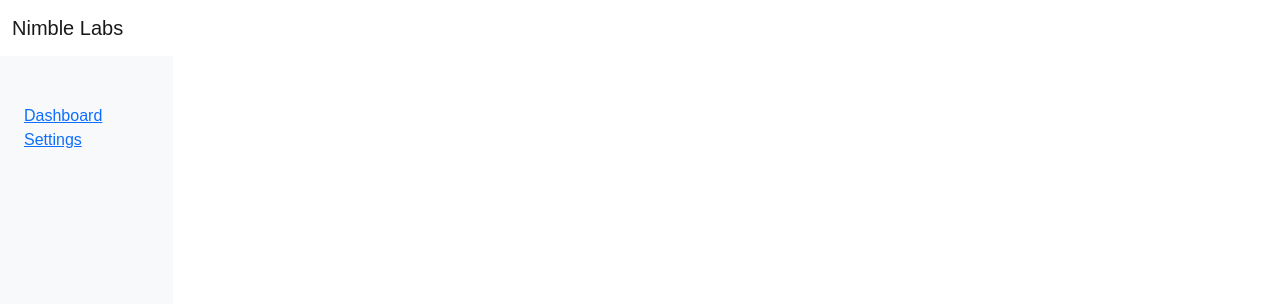
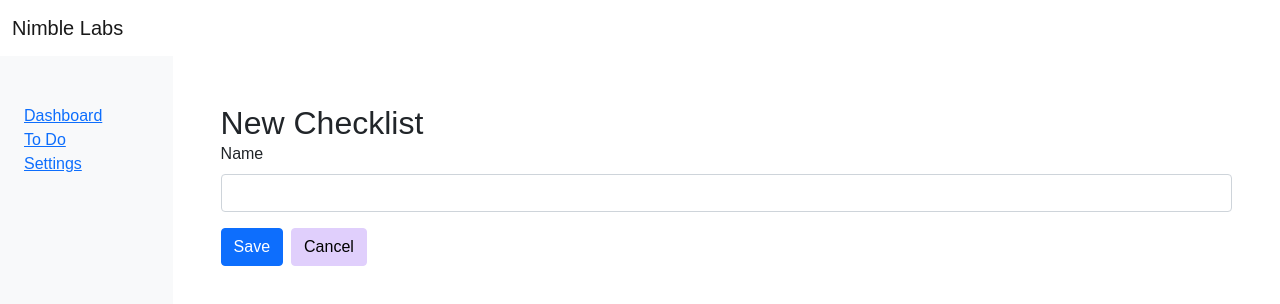
Before and after one commit to NimbleLabs/react-starter-app, a React (Create React App) app: page /new-checklist in a window 1280 px wide. Shown: the top 304 px of the page. Built offline with nearby package versions, Linux system fonts and the light colour scheme; a web font is replaced by a local one.

Commit message:
Local data model for checklists

```diff
--- a/package.json
+++ b/package.json
@@ -12,6 +12,7 @@
     "react-router-dom": "^6.2.1",
     "react-scripts": "5.0.0",
     "sass": "^1.45.2",
+    "uuid": "^8.3.2",
     "web-vitals": "^2.1.2"
   },
   "scripts": {
--- a/src/App.js
+++ b/src/App.js
@@ -5,6 +5,9 @@ import Sidebar from "./layout/Sidebar";
 
 import {BrowserRouter as Router, Route, Routes} from "react-router-dom";
 import Login from "./views/Login";
+import Checklists from "./views/lists/Checklists";
+import ChecklistForm from "./views/lists/ChecklistForm";
+import ChecklistDetails from "./views/lists/ChecklistDetails";
 
 function App() {
 
@@ -25,6 +28,10 @@ function App() {
           <div className="w-100-pct">
             <Routes>
               <Route path="/" element={<Dashboard/>}/>
+              <Route path="/todo" element={<Checklists/>}/>
+              <Route path="/new-checklist" element={<ChecklistForm />}/>
+              <Route path="/edit-checklist/:id" element={<ChecklistForm />}/>
+              <Route path="/checklist/:id" element={<ChecklistDetails />}/>
               <Route path="/settings" element={<Settings/>}/>
             </Routes>
           </div>
--- /dev/null
+++ b/src/LocalData.js
@@ -0,0 +1,53 @@
+import { v4 as uuidv4 } from 'uuid';
+
+export default class LocalData {
+
+  getChecklists() {
+    let checklists = localStorage.getItem("react-starter-checklists");
+
+    if(checklists) {
+      return JSON.parse(checklists)
+    }
+
+    checklists = []
+    this.save(checklists)
+    return checklists
+  }
+
+  addChecklist(checklist) {
+    checklist.id = uuidv4()
+    let checklists = this.getChecklists()
+    checklists.push(checklist)
+    this.save(checklists)
+  }
+
+  updateChecklist(checklist) {
+    let checklists = this.getChecklists()
+
+    for( let i = 0; i < checklists.length; i++ ) {
+
+      if(checklist.id === checklists[i].id) {
+        checklists[i] = checklist
+        this.save(checklists)
+        break
+      }
+    }
+  }
+
+  deleteChecklist(checklist) {
+    let checklists = this.getChecklists()
+
+    for( let i = 0; i < checklists.length; i++ ) {
+
+      if(checklist.id === checklists[i].id) {
+        checklists.splice(i, 1)
+        this.save(checklists)
+        break
+      }
+    }
+  }
+
+  save(checklists) {
+    localStorage.setItem("react-starter-checklists", JSON.stringify( checklists ) )
+  }
+}
--- a/src/layout/Sidebar.js
+++ b/src/layout/Sidebar.js
@@ -1,6 +1,8 @@
 function Sidebar() {
   return <div className="h-100-pct w-48 bg-gray-100 px-4 pt-5">
     <a href="/">Dashboard</a>
+    <br />
+    <a href="/todo">To Do</a>
     <br />
     <a href="/settings">Settings</a>
   </div>;
--- /dev/null
+++ b/src/views/lists/ChecklistDetails.js
@@ -0,0 +1,15 @@
+import { useParams } from "react-router-dom";
+
+function ChecklistDetails() {
+
+  let { id } = useParams();
+
+  return <div>
+    <h2>ChecklistDetails: {id}</h2>
+
+    <a href={"/edit-checklist/" + id} className="ms-2 btn btn-primary">Edit</a>
+    <a href="/todo" className="ms-2 btn btn-secondary">Back</a>
+  </div>;
+}
+
+export default ChecklistDetails;
--- /dev/null
+++ b/src/views/lists/ChecklistForm.js
@@ -0,0 +1,56 @@
+import LocalData from "../../LocalData";
+import {useEffect, useState} from "react";
+import {useNavigate, useParams} from "react-router-dom";
+
+function ChecklistForm() {
+  let navigate = useNavigate();
+  let { id } = useParams();
+  const [checklistName, setName] = useState('');
+  const [formTitle, setFormTitle] = useState('');
+
+  console.log('ChecklistForm')
+  console.log(id)
+  console.log('--------------')
+
+  useEffect(() => {
+    if(id) {
+      setFormTitle('Edit')
+    }
+    else {
+      setFormTitle('New')
+    }
+  });
+
+  const onNameInputChange = event => {
+    setName(event.target.value);
+  };
+
+  const onSaveClick = event => {
+    let checklist = {
+      name: checklistName,
+      items: []
+    }
+
+    let service = new LocalData()
+    service.addChecklist(checklist)
+    navigate("/todo");
+  };
+
+  return <div className="m-5">
+
+    <h2>{formTitle} Checklist</h2>
+
+    <form onSubmit={onSaveClick}>
+      <div className="mb-3">
+        <label htmlFor="checklistInput" className="form-label">Name</label>
+        <input type="text" className="form-control" id="checklistInput" value={checklistName} onChange={onNameInputChange}/>
+      </div>
+      <div className="mb-3">
+        <button type="submit" className="btn btn-primary">Save</button>
+        <a href="/todo" className="ms-2 btn btn-secondary">Cancel</a>
+      </div>
+    </form>
+  </div>
+}
+
+export default ChecklistForm;
--- /dev/null
+++ b/src/views/lists/Checklists.js
@@ -0,0 +1,25 @@
+import LocalData from "../../LocalData";
+import {useState} from "react";
+
+function Checklists() {
+  let service = new LocalData()
+  let initialChecklists = service.getChecklists()
+  const [lists, setChecklists] = useState(initialChecklists);
+
+  return <div className="m-5">
+    <h2>To do lists</h2>
+
+    <a href="/new-checklist" className="btn btn-primary my-2">New Checklist</a>
+
+    <ul>
+      {lists.map(checklist => (
+        <li key={checklist.id}>
+          <a href={"/checklist/" + checklist.id}>{checklist.name}</a>
+        </li>
+      ))}
+    </ul>
+
+  </div>;
+}
+
+export default Checklists;
```
